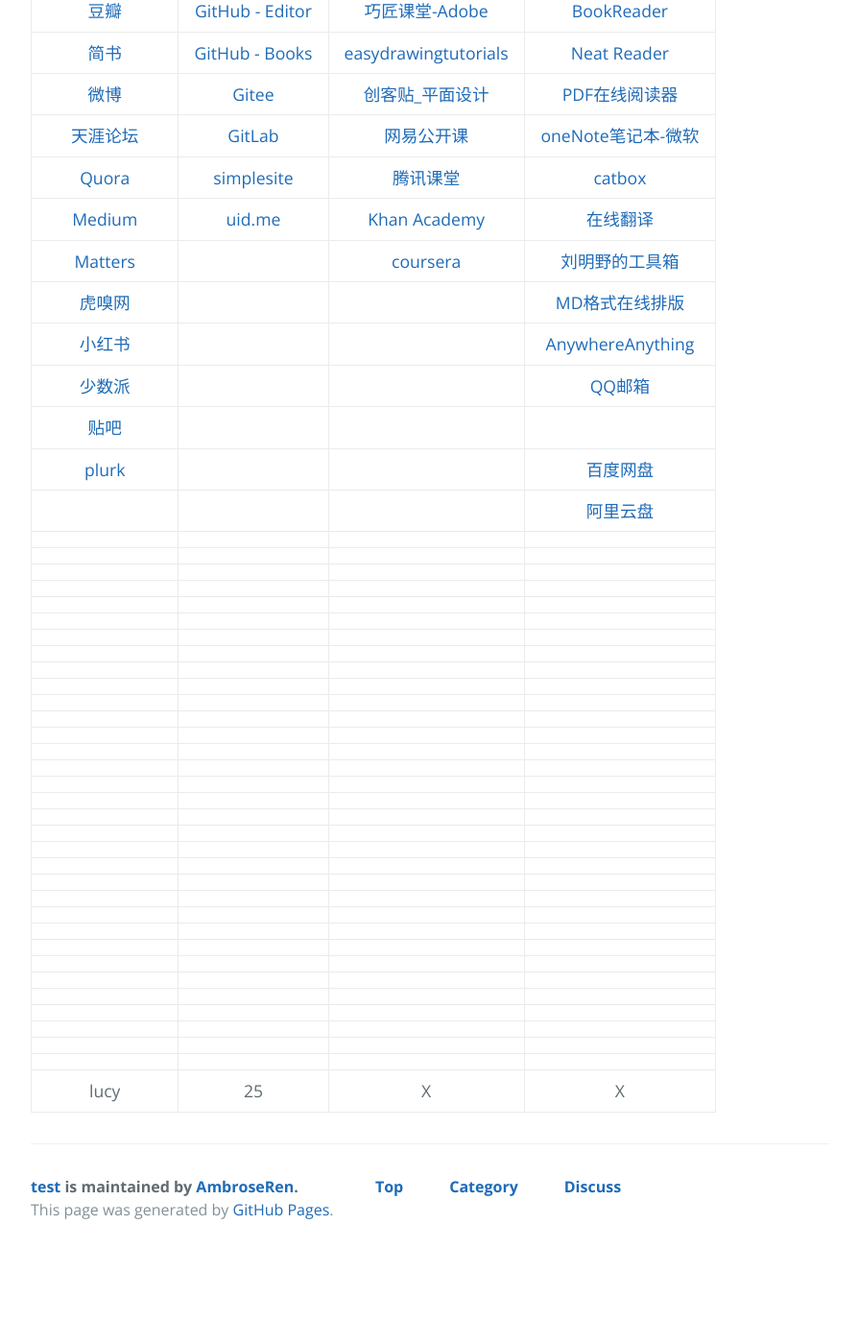
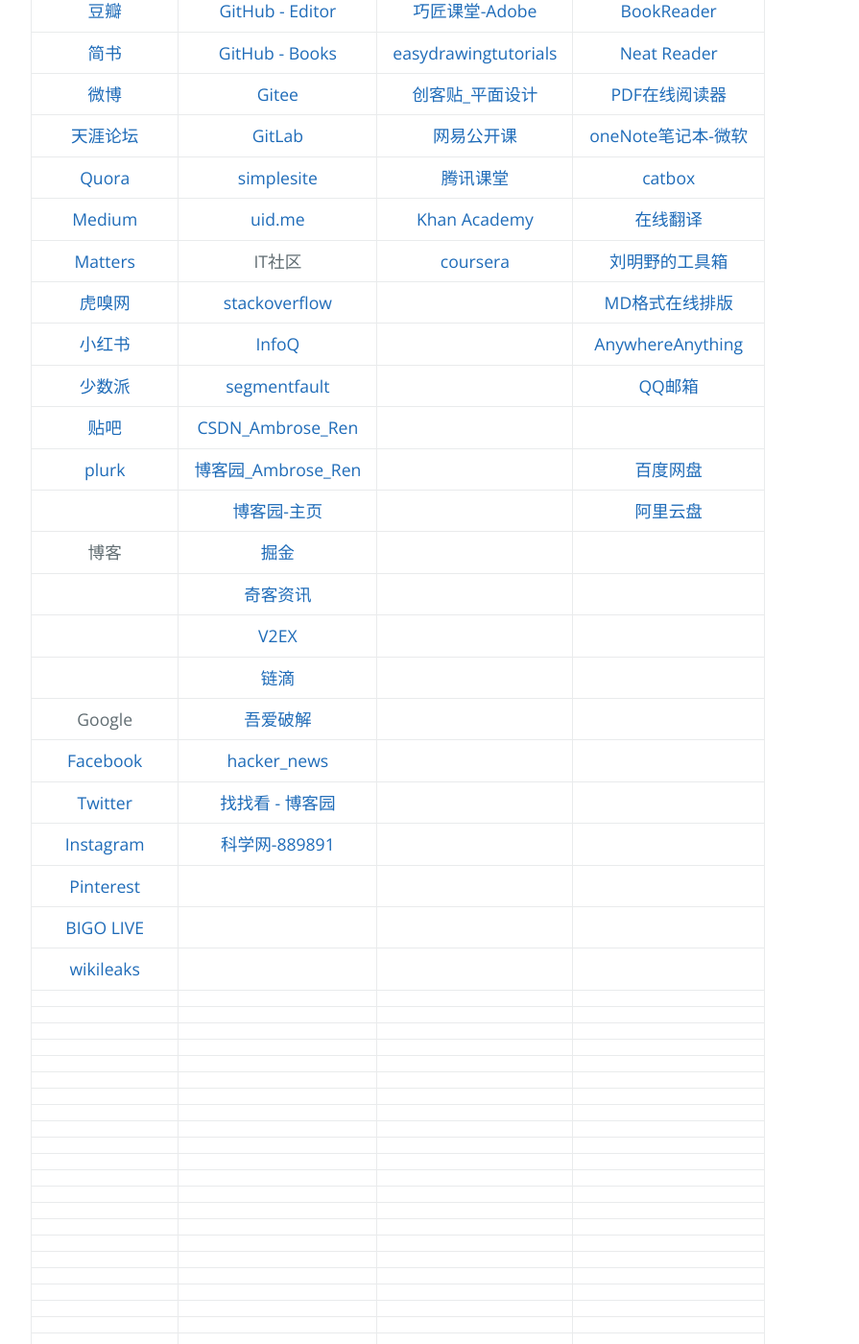
Before and after one commit to AmbroseRen/test, a Jekyll site: the page built from navigation.md, in a window 1280 px wide and 1400 px high, scrolled down 502 px. Shown: the whole window at 96% size, without its empty margins (192-1087 px from the left). Built offline with Jekyll 4.4.1, drawn with Linux system fonts in a browser that asks for light colours; our own code applies the rules of GitHub Pages for plain Markdown files; the repository's description, which GitHub fills in, is left out; before the commit the page ends 1806 px from its top, so only the background shows below that.

Commit message:
Update navigation.md

```diff
--- a/navigation.md
+++ b/navigation.md
@@ -16,24 +16,24 @@
 | [天涯论坛](https://bbs.tianya.cn/) | [GitLab](https://gitlab.com/ambroserencn) | [网易公开课](https://open.163.com/khan/) | [oneNote笔记本-微软](https://www.onenote.com/notebooks?auth=1&nf=1&fromAR=1) |
 | [Quora](https://www.quora.com/) | [simplesite](http://ambroseren.simplesite.com/) | [腾讯课堂](https://ke.qq.com/) | [catbox](https://catbox.moe/user/login.php) |
 | [Medium](https://medium.com/) | [uid.me](http://uid.me/ren_si1#) | [Khan Academy](https://www.khanacademy.org/) | [在线翻译](https://fanyi.youdao.com/) |
-| [Matters](https://matters.news/) | []() | [coursera](https://www.coursera.org/browse/computer-science) | [刘明野的工具箱](https://tool.liumingye.cn/) |
-| [虎嗅网](https://www.huxiu.com/) | []() | []() | [MD格式在线排版](https://md.phodal.com/) |
-| [小红书](https://www.xiaohongshu.com/explore) | []() | []() | [AnywhereAnything](http://lackar.com/aa/) |
-| [少数派](https://sspai.com/) | []() | []() | [QQ邮箱](https://mail.qq.com/) |
-| [贴吧](https://tieba.baidu.com/index.html) | []() | []() | []() |
-| [plurk](https://www.plurk.com/AmbroseRenCN) | []() | []() | [百度网盘](https://pan.baidu.com/disk/home) |
-| []() | []() | []() | [阿里云盘](https://www.aliyundrive.com/drive/) |
-| []() | []() | []() | []() |
-| []() | []() | []() | []() |
-| []() | []() | []() | []() |
-| []() | []() | []() | []() |
-| []() | []() | []() | []() |
-| []() | []() | []() | []() |
-| []() | []() | []() | []() |
-| []() | []() | []() | []() |
-| []() | []() | []() | []() |
-| []() | []() | []() | []() |
-| []() | []() | []() | []() |
+| [Matters](https://matters.news/) | IT社区 | [coursera](https://www.coursera.org/browse/computer-science) | [刘明野的工具箱](https://tool.liumingye.cn/) |
+| [虎嗅网](https://www.huxiu.com/) | [stackoverflow](https://stackoverflow.com/) | []() | [MD格式在线排版](https://md.phodal.com/) |
+| [小红书](https://www.xiaohongshu.com/explore) | [InfoQ](https://www.infoq.cn/) | []() | [AnywhereAnything](http://lackar.com/aa/) |
+| [少数派](https://sspai.com/) | [segmentfault](https://segmentfault.com/u/ambroseren/users/following) | []() | [QQ邮箱](https://mail.qq.com/) |
+| [贴吧](https://tieba.baidu.com/index.html) | [CSDN_Ambrose_Ren](https://blog.csdn.net/Ambrose_Ren) | []() | []() |
+| [plurk](https://www.plurk.com/AmbroseRenCN) | [博客园_Ambrose_Ren](https://www.cnblogs.com/rensi/) | []() | [百度网盘](https://pan.baidu.com/disk/home) |
+| []() | [博客园-主页](https://home.cnblogs.com/u/rensi/) | []() | [阿里云盘](https://www.aliyundrive.com/drive/) |
+| 博客 | [掘金](https://juejin.cn/) | []() | []() |
+| []() | [奇客资讯](https://www.solidot.org/) | []() | []() |
+| []() | [V2EX](https://www.v2ex.com/?tab=tech) | []() | []() |
+| []() | [链滴](https://ld246.com/) | []() | []() |
+| Google | [吾爱破解](https://www.52pojie.cn/) | []() | []() |
+| [Facebook](https://www.facebook.com/) | [hacker_news](https://news.ycombinator.com/) | []() | []() |
+| [Twitter](https://twitter.com/home) | [找找看 - 博客园](https://zzk.cnblogs.com/s/blogpost) | []() | []() |
+| [Instagram](https://www.instagram.com/ambroserencn/) | [科学网-889891](http://blog.sciencenet.cn/home.php?mod=spacecp&ac=friend&op=find) | []() | []() |
+| [Pinterest](https://www.pinterest.com/) | []() | []() | []() |
+| [BIGO LIVE](https://www.bigo.tv/cn/show) | []() | []() | []() |
+| [wikileaks](https://wikileaks.org/What-is-WikiLeaks.html) | []() | []() | []() |
 | []() | []() | []() | []() |
 | []() | []() | []() | []() |
 | []() | []() | []() | []() |
```
